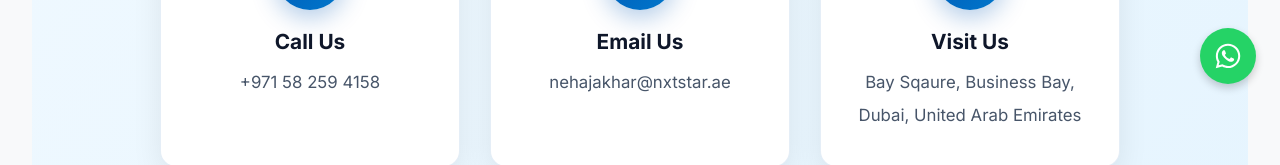
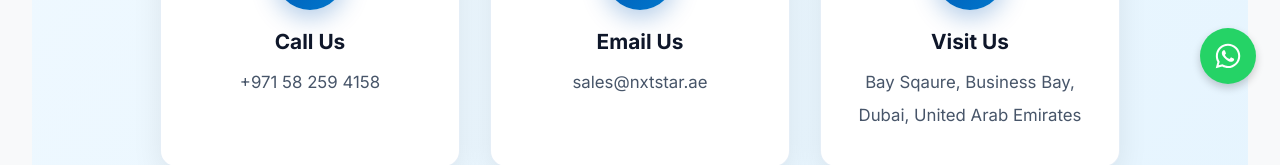
Before and after one commit to taseeruaeinfo/Nxtstar-Website, a React (Vite) app: page /contact in a window 1280 px wide. Shown: the part 692-857 px from the top of the page. Built offline with nearby package versions, Linux system fonts and the light colour scheme; no server answers.

Commit message:
Update Contact.jsx

```diff
--- a/src/pages/Contact.jsx
+++ b/src/pages/Contact.jsx
@@ -118,7 +118,7 @@ const Contact = () => {
                                 <FaEnvelope />
                             </div>
                             <h3>Email Us</h3>
-                            <p>nehajakhar@nxtstar.ae</p>
+                            <p>sales@nxtstar.ae</p>
                         </div>
 
                         <div className="contact-card">
```
